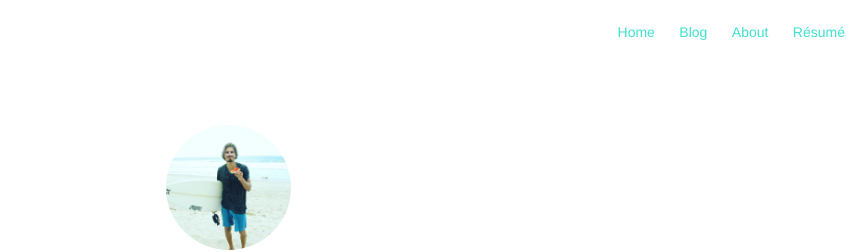
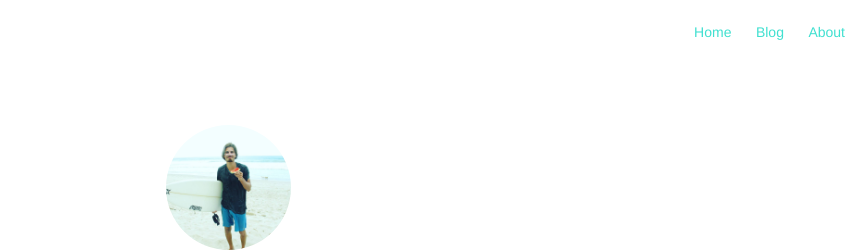
Before and after one commit to ivanlen/ivanlen.github.io, a Jekyll site: the page built from projects.html, in a window 1280 px wide. Shown: the top 252 px of the page, without its empty margins (412-1280 px from the left). Built offline with Jekyll 4.4.1, drawn with Linux system fonts in a browser that asks for light colours; some of the changed text lies outside the part shown.

```diff
--- a/_config.yml
+++ b/_config.yml
@@ -13,9 +13,9 @@ picture: /assets/images/surf_sandia.jpg
 
 # If you want to include your resume, set to true
 # and specify source (external or local).
-resume: true
-resume-external: true
-resume-url: https://google.com/?q=my+resume
+#resume: true
+# resume-external: true
+# resume-url: https://google.com/?q=my+resume
 
 #url: https://koppl.in/indigo
 # your url: http://USERNAME.github.io
--- a/_includes/blog-post.html
+++ b/_includes/blog-post.html
@@ -1,7 +1,9 @@
 <div class="item {% if post.star %}star{% endif %}">
-    <a class="image-thumb" href="{% if post.externalLink %}{{ post.externalLink }}{% else %}{{ site.url }}{{ post.url }}{% endif %}" ><img src="{{ post.thumbnail }}" width="200" />
+    {% if post.thumbnail %}
+        <a class="image-thumb" href="{% if post.externalLink %}{{ post.externalLink }}{% else %}{{ site.url }}{{ post.url }}{% endif %}" ><img src="{{ post.thumbnail }}" width="200" />
+    {% endif %}
     <a class="url" href="{% if post.externalLink %}{{ post.externalLink }}{% else %}{{ site.url }}{{ post.url }}{% endif %}">
-        <aside class="date"><time datetime="{{ post.date | date:"%d-%m-%Y" }}">{{ post.date | date: "%b %d %Y" }}</time></aside>
+        <aside class="date"><time datetime="{{ post.date | date:"%d-%m-%Y" }}">{{ post.date | date: "%d %b %Y" }}</time></aside>
         <h3 class="title">{{ post.title }}</h3>
     </a>
 </div>
--- a/_posts/2019-01-01-letterize-your-record.markdown
+++ b/_posts/2019-01-01-letterize-your-record.markdown
@@ -11,6 +11,7 @@ description: "python script to transform audios to nice written messages with le
 category: project
 author: ivanlen
 externalLink: https://github.com/ivanlen/letterize_your_record
+thumbnail: https://github.com/ivanlen/letterize_your_record/raw/master/written_letters/cortazar.jpg?raw=true
 ---
 
 ![Screenshot](/assets/images/greeneyes.jpg)
--- a/projects.html
+++ b/projects.html
@@ -5,9 +5,12 @@ title: Projects
 <section class="list">
     {% for post in site.posts %}
         {% if post.projects %}
+            {% if post.thumbnail %}
+                <a class="image-thumb" href="{% if post.externalLink %}{{ post.externalLink }}{% else %}{{ site.url }}{{ post.url }}{% endif %}" ><img src="{{ post.thumbnail }}" width="200" />
+            {% endif %}
             <div class="item {% if post.star %}star{% endif %}">
                 <a class="url" href="{% if post.externalLink %}{{ post.externalLink }}{% else %}{{ site.url }}{{ post.url }}{% endif %}">
-                    <aside><time datetime="{{ post.date | date:"%d-%m-%Y" }}">{{ post.date | date: "%b %d %Y" }}</time></aside>
+                    <aside><time datetime="{{ post.date | date:"%d-%m-%Y" }}">{{ post.date | date: "%d %b %Y" }}</time></aside>
                     <h3 class="title">{{ post.title }}</h3>
                 </a>
             </div>
--- a/tags.html
+++ b/tags.html
@@ -33,7 +33,7 @@ title: Tags
                 {% if group == null or group == post.group %}
                     <li class="item">
                         <a class="url" href="{{ site.url }}{{ post.url }}">
-                            <aside class="date"><time datetime="{{ post.date | date:"%d-%m-%Y" }}">{{ post.date | date: "%b %d %Y" }}</time></aside>
+                            <aside class="date"><time datetime="{{ post.date | date:"%d-%m-%Y" }}">{{ post.date | date: "%d %b %Y" }}</time></aside>
                             <h3 class="title">{{ post.title }}</h3>
                         </a>
                     </li>
```
